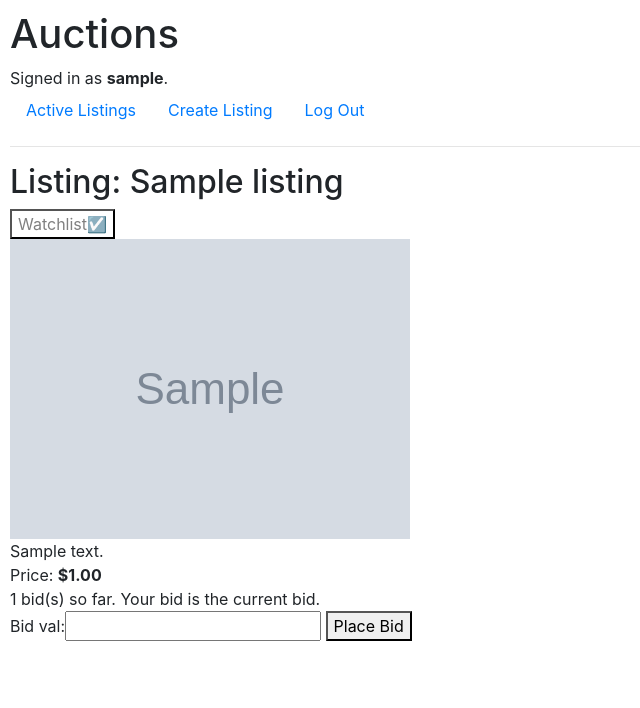
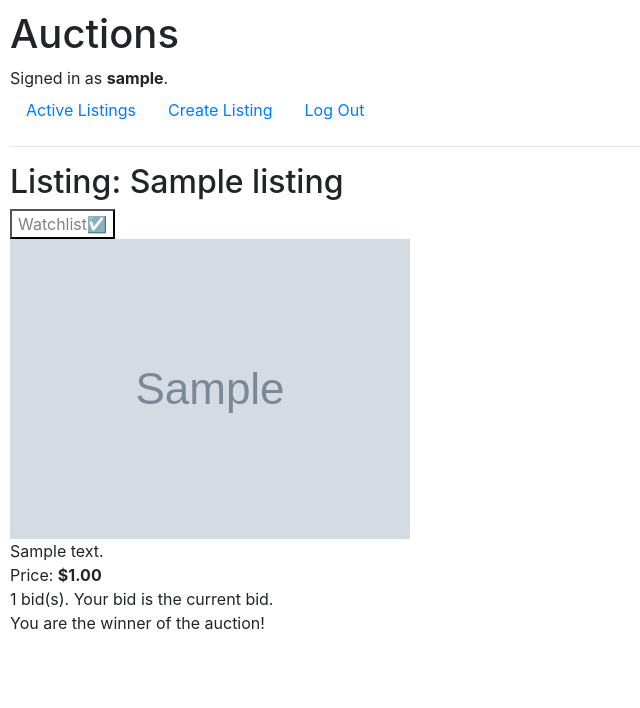
Before and after one commit to martindahlgren/CS50x-2022, a Django app: page /listing/1 in a window 1280 px wide. Shown: the top 708 px of the page, without its empty margins (0-640 px from the left). Run offline with Django 3.2, Linux system fonts and the light colour scheme; a user stored in the database is signed in; tables that the repository leaves empty hold one stand-in row (values such as "Sample post"); grey boxes marked "Sample" are stand-in pictures; some libraries are stand-ins or nearby versions.

Commit message:
Add possibility to close listing

```diff
--- a/auctions/templates/auctions/single_listing.html
+++ b/auctions/templates/auctions/single_listing.html
@@ -20,19 +20,30 @@
     <div>Price: <span class="price">${{ price|floatformat:2 }}</span></div>
 </div>
 
-{{nr_bids}} bid(s) so far.{% if user_is_highest%} Your bid is the current bid.{% endif %}
+{{nr_bids}} bid(s){% if not has_ended %} so far{% endif %}.{% if user_is_highest%} Your bid is the current bid.{% endif %}
+{% if user.is_authenticated %}
 
-{% if user.is_authenticated %}
 {% if show_bid_error %}
 <p>Your bid wasn't accepted</p>
 {% endif %}<!-- show_bid_error -->
+{% if not has_ended %}
 <form action="{% url 'post_bid' listing.id %}" method="POST">
     {% csrf_token %}
     {{ bid_form }}
     <button type="submit">Place Bid</button>
 </form>
+
+{% if request.user == listing.owner %}
+<form action="{% url 'close_bid' listing.id %}" method="POST">
+    {% csrf_token %}
+    <button id="end_auction" type="submit">End Auction</button>
+</form>
+{% endif %}<!-- request.user == listing.owner -->
+{% else %}<!-- not has_ended -->
+{% if user_is_highest %}
+<div id="winner_message">You are the winner of the auction!</div>
+{% endif %}<!-- user_is_highest -->
+{% endif %}<!-- not has_ended -->
 {% endif %}<!-- user.is_authenticated -->
 
-
-
 {% endblock %}
--- a/auctions/urls.py
+++ b/auctions/urls.py
@@ -11,4 +11,5 @@ urlpatterns = [
     path("listing/<int:listing_key>", views.listing, name="listing"),
     path("post-bid/<int:listing_key>", views.post_bid, name="post_bid"),
     path("watch-toggle/<int:listing_key>", views.watch_toggle, name="watch_toggle"),
+    path("close-bid/<int:listing_key>", views.close_bid, name="close_bid"),
 ]
--- a/auctions/views.py
+++ b/auctions/views.py
@@ -45,7 +45,7 @@ def _get_highest_bid(listing_id):
 
 def index(request):
     listings = Listing.objects.all()
-    listings_with_bid = [(l, _get_highest_bid(l.id) or l.start_bid) or l.start_bid for l in listings]
+    listings_with_bid = [(l, _get_highest_bid(l.id) or l.start_bid) or l.start_bid for l in listings if not l.has_ended]
     return render(request, "auctions/index.html",
                   {
                       "listings": listings_with_bid
@@ -103,7 +103,7 @@ def post_bid(request, listing_key):
         form = PlaceBidForm(data=request.POST, starting_value=listing.start_bid, highest_bid=highest_bid)
         new_bid = None
         if form.data.get("bid_val"):
-            new_bid = decimal.Decimal(form.daga.get("bid_val"))
+            new_bid = decimal.Decimal(form.data.get("bid_val"))
         if form.is_valid():
             new_bid = Bid(bid=form.cleaned_data["bid_val"], bidder=request.user, listing=listing)
             new_bid.save()
@@ -142,6 +142,17 @@ def register(request):
         return HttpResponseRedirect(reverse("index"))
     else:
         return render(request, "auctions/register.html")
+
+def close_bid(request, listing_key):
+    try:
+        listing = Listing.objects.get(id=listing_key)
+    except ObjectDoesNotExist:
+        raise Http404(f"Listing with id {listing_key} does not exist")
+    if listing.owner == request.user:
+        listing.has_ended = True
+        listing.save()
+    return redirect("listing", listing_key=listing_key)
+
 
 @login_required
 def watch_toggle(request, listing_key):
@@ -184,4 +195,5 @@ def listing(request, listing_key):
                       "nr_bids": nr_bids,
                       "bid_form": PlaceBidForm(starting_value=listing.start_bid, highest_bid=highest_bid),
                       "show_bid_error": "bid-error" in request.GET,
+                      "has_ended": listing.has_ended,
                   })
```
